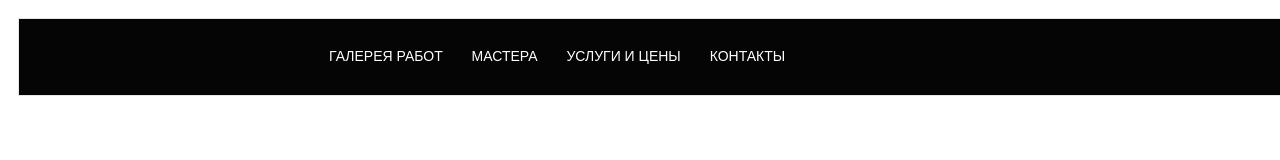
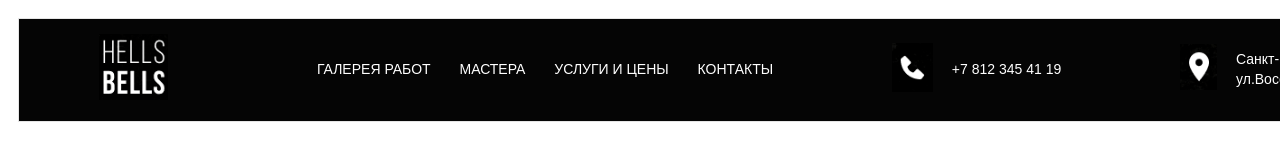
Before and after one commit to Grads521/first, a website built with Parcel: page index.html in a window 1280 px wide. Shown: the top 160 px of the page. Built offline with nearby package versions, Linux system fonts and the light colour scheme.

Commit message:
Добавил лого. Лого надо будет еще доделать. Сделать больше размером

```diff
--- a/index.html
+++ b/index.html
@@ -7,10 +7,15 @@
   </head>
   <body>
     <ul class="main-menu">
-      <li><a href="#gallery">ГАЛЕРЕЯ РАБОТ</a></li>
-      <li><a href="#masters">МАСТЕРА</a></li>
-      <li><a href="#services">УСЛУГИ И ЦЕНЫ</a></li>
-      <li><a href="#contacts">КОНТАКТЫ</a></li>
+      <li><img src="logo.png"></li>
+      <li><a href="#gallery" class="gallery">ГАЛЕРЕЯ РАБОТ</a></li>
+      <li><a href="#masters" class="masters">МАСТЕРА</a></li>
+      <li><a href="#services" class="services">УСЛУГИ И ЦЕНЫ</a></li>
+      <li><a href="#contacts" class="contacts">КОНТАКТЫ</a></li>
+      <li><img src="logo2.png"></li>
+      <li><a href="#telefon" class="telefon">+7 812 345 41 19</a></li>
+      <li><img src="logo3.png"></li>
+      <li><a href="#adres" class="adres">Санкт-Петербург <br> ул.Восстания,13</a></li>
     </ul>
   </body>
 </html>
--- a/style.css
+++ b/style.css
@@ -12,13 +12,30 @@ body {
   margin: 0;
   /* padding-left: 300px; */
   /* padding-right: 600px; */
-  /* padding-top: 20px; */
-  /* padding-bottom: 20px; */
-  padding: 20px 600px 20px 300px;
+  padding-top: 15px;
+  padding-bottom: 15px;
   list-style: none;
   border: 1px solid #e5e5e5;
   background-color: #050505;
 }
+
+.main-menu li:nth-child(1) {
+  padding-left: 40px;
+}
+
+.main-menu li:nth-child(2) {
+  padding-left: 130px;
+}
+
+.main-menu li:nth-child(6) {
+  padding-left: 100px;
+}
+
+.main-menu li:nth-child(8) {
+  padding-left: 100px;
+}
+
+
 
 .main-menu a {
   display: block;
@@ -31,4 +48,5 @@ body {
 .main-menu li {
   display: inline-block;
   margin-right: 5px;
+  vertical-align: middle;
 }
```
Also changed, not shown: logo.png (added), logo2.png (added), logo3.png (added).
